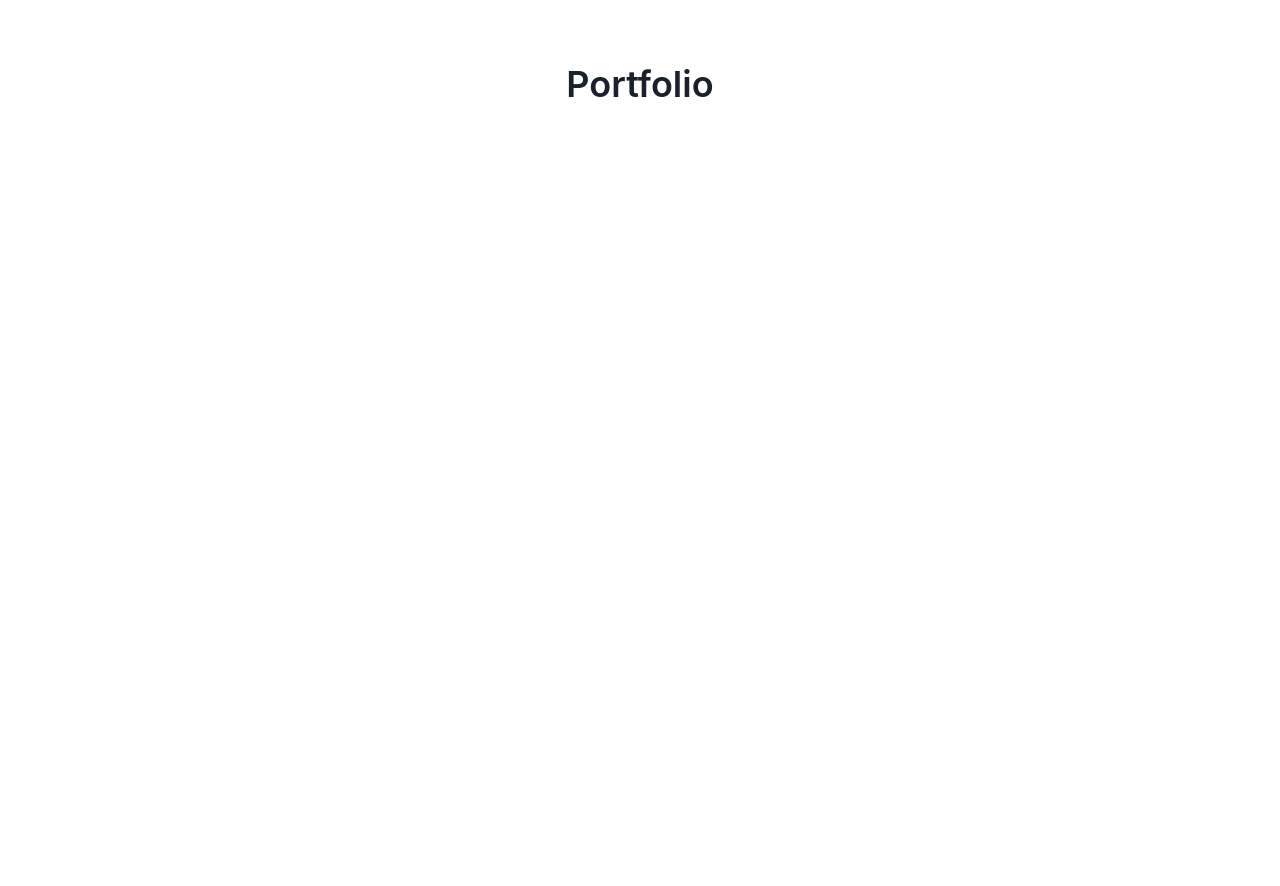
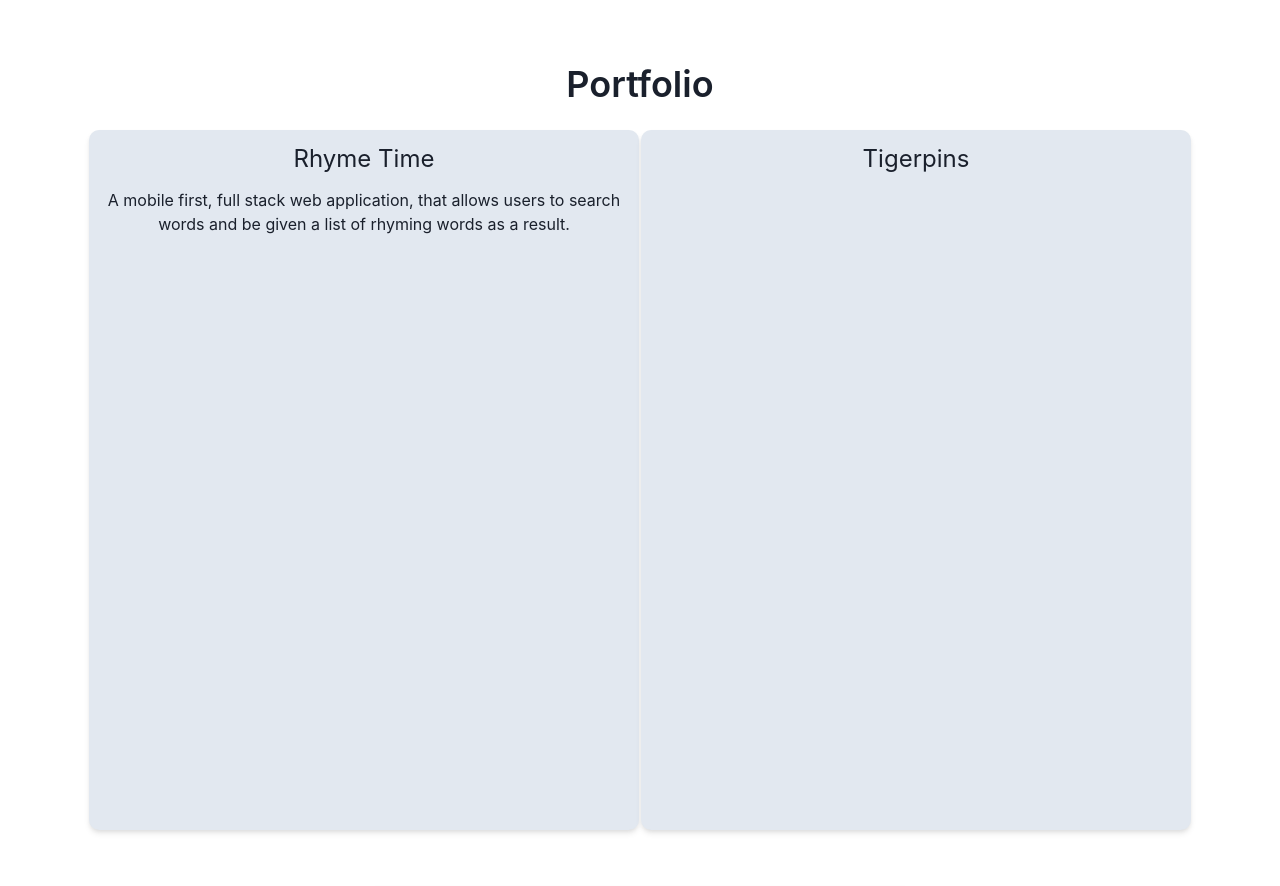
Before and after one commit to alexmcdermid/portfolio-website-chakra, a React (Create React App) app: page / in a window 1280 px wide. Shown: the part 860-1746 px from the top of the page. Before the commit the page ends 1062 px from the top, so only its background shows below. Built offline with nearby package versions, Linux system fonts and the light colour scheme.

Commit message:
some boxes for portfolio items that resize

```diff
--- a/src/components/Content.js
+++ b/src/components/Content.js
@@ -75,6 +75,21 @@ function Header() {
                     </Flex>
                     </Flex>
                     <Text fontSize="4xl" fontWeight="semibold" paddingBottom='1%'>Portfolio</Text>
+
+                    <Flex direction='row' spacing="200px" p='2' textAlign='center' justify='space-around' flexWrap='wrap'>
+                        <Box w={isNotSmallerScreen ? '550px' : '350px'} h={isNotSmallerScreen ? '700px' : '500px'} rounded='10px' overflow='hidden' boxShadow='md' bg='gray.200' mb='5%' p='1%'>
+                            <Text fontSize='2xl' pb='2%'>Rhyme Time</Text>
+                            <Text>A mobile first, full stack web application, that allows users to search words and be given a list of rhyming words as a result. </Text>
+                        </Box>
+                        <Box  w={isNotSmallerScreen ? '550px' : '350px'}   h={isNotSmallerScreen ? '700px' : '500px'} rounded='10px' overflow='hidden' boxShadow='md' bg='gray.200' mb='5%' p='1%'>
+                            <Text fontSize='2xl' pb='2%'>Tigerpins</Text>
+                        </Box>
+                        <Box  w={isNotSmallerScreen ? '550px' : '350px'}   h={isNotSmallerScreen ? '700px' : '500px'} rounded='10px' overflow='hidden' boxShadow='md' bg='gray.200' mb='5%' p='1%'>
+                            <Text fontSize='2xl' pb='2%'>Brewfinder</Text>
+                        </Box>
+
+                    </Flex>
+
                     {isNotSmallerScreen ? <></> :
                     <Button onClick={()=>{window.scrollTo({top: 0,behavior: "smooth"})}}>Back to top</Button>
                     }
```
